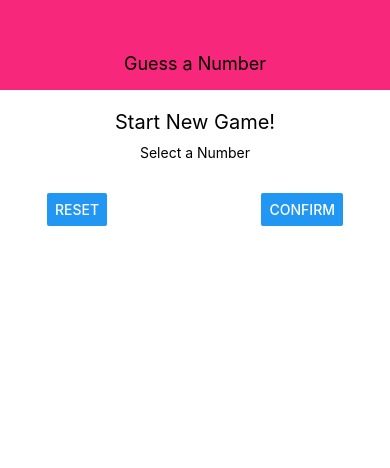
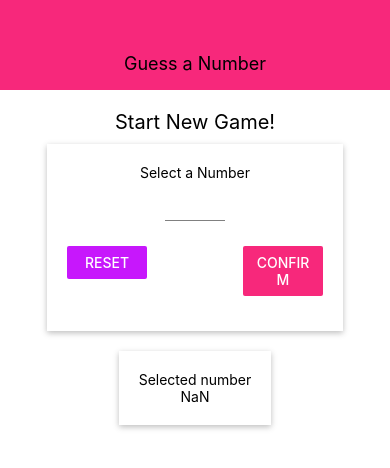
Before and after one commit to omarijalagania/ReactNativeGame, a React Native app: screen / in a window 390 px wide. Both pictures are taken after a click on the button "CONFIRM". Shown: the top 468 px of the page. Built offline with nearby package versions, Linux system fonts and the light colour scheme.

Commit message:
user input

```diff
--- /dev/null
+++ b/Components/Card.js
@@ -0,0 +1,27 @@
+import React from 'react';
+import {View, StyleSheet, ProgressViewIOSComponent } from 'react-native';
+
+
+const Card = (props) => {
+
+    return(
+        <View style={{...styles.card, ...props.style}}>
+            {props.children}
+        </View>
+    );
+}
+
+const styles = StyleSheet.create({
+    card: {
+        shadowColor: 'black',
+        shadowOffset: {width: 0, height: 2},
+        shadowRadius: 6,
+        shadowOpacity: 0.26,
+        backgroundColor: '#fff',
+        elevation: 8,
+        padding: 20
+    }
+});
+
+
+export default Card;
--- a/Components/Header.js
+++ b/Components/Header.js
@@ -1,5 +1,6 @@
 import React from 'react';
 import { StyleSheet, Text, View } from 'react-native';
+import Colors from './constants/Colors';
 
 const Header = (props) => {
   return (
@@ -14,7 +15,7 @@ const styles = StyleSheet.create({
         width: '100%',
         height: 90,
         paddingTop: 36,
-        backgroundColor: '#f7287b',
+        backgroundColor: Colors.primary,
         alignItems: 'center',
         justifyContent: 'center'
     },
--- /dev/null
+++ b/Components/Input.js
@@ -0,0 +1,18 @@
+import React from 'react';
+import { TextInput, StyleSheet } from 'react-native';
+
+
+const Input = props => {
+    return <TextInput {...props} style={{...styles.input, ...props.style}}/>
+};
+
+const styles = StyleSheet.create({
+    input: {
+        height: 30,
+        borderBottomColor: 'grey',
+        borderBottomWidth: 1,
+        marginVertical: 10
+    }
+});
+
+export default Input;
--- /dev/null
+++ b/Components/constants/Colors.js
@@ -0,0 +1,4 @@
+export default {
+    primary: '#f7287b',
+    secondary: '#c717fc'
+}
--- a/Components/screens/StartGameScreen.js
+++ b/Components/screens/StartGameScreen.js
@@ -1,21 +1,70 @@
-import React from 'react';
+import React, {useState} from 'react';
 
-import { View, StyleSheet, Text, TextInput,Button } from 'react-native';
+import { View, StyleSheet, Text, TouchableWithoutFeedback, Keyboard, Button, Alert } from 'react-native';
 
+import Card from '../../Components/Card';
+import Colors from '../constants/Colors';
+import Input from '../Input';
 
 const StartGameScreen = (props) => {
+
+    const [userInput, setUserInput] = useState('');
+    const [confirmed, setConfirmed] = useState(false);
+    const [inputNumber, setInputNumber] = useState();
+
+    const inputHandler = inputText => {
+        setUserInput(inputText.replace(/[^0-9]/g, ''))
+    };
+
+    const inputResetHandler = () => {
+        setUserInput('');
+        setConfirmed(false);
+    }
+
+    const inputConfirmHandler = () => {
+        const choosenNumber = parseInt(userInput);
+
+        if(isNaN(choosenNumber) || choosenNumber <= 0 || choosenNumber > 99) {
+            Alert.alert('Invalid number!', 'must be between 1 - 99', [{text: 'Okay', style: 'destructive', onPress: inputResetHandler}])
+        }
+
+        setConfirmed(true);
+        setUserInput('');
+        setInputNumber(choosenNumber);
+    }
+
+        let confirmedNumber;
+
+        if(confirmed) {
+            confirmedNumber =
+            <Card style={styles.confirm}>
+                <Text>Selected number</Text>
+                <View style={styles.confirmNumber}>
+                    <Text>{inputNumber}</Text>
+                </View>
+            </Card>
+        }
     return(
-        <View style={styles.screen}>
-            <Text style={styles.title}>Start New Game!</Text>
-            <View style={styles.inputContainer}>
-                <Text>Select a Number</Text>
-                <TextInput />
-                <View style={styles.buttonContainer}>
-                    <Button title="Reset" onPress={() => {}}/>
-                    <Button title="Confirm" onPress={() => {}}/>
-                </View>
+        <TouchableWithoutFeedback onPress={() => {Keyboard.dismiss()}}>
+            <View style={styles.screen}>
+                <Text style={styles.title}>Start New Game!</Text>
+                <Card style={styles.inputContainer}>
+                    <Text>Select a Number</Text>
+                    <Input style={styles.input}
+                    keyboardType="number-pad"
+                    maxLength={2}
+                    blurOnSubmit
+                    onChangeText={inputHandler}
+                    value={userInput}
+                    />
+                    <View style={styles.buttonContainer}>
+                        <View style={styles.btn}><Button color={Colors.secondary} title="Reset" onPress={inputResetHandler}/></View>
+                        <View style={styles.btn}><Button color={Colors.primary} title="Confirm" onPress={inputConfirmHandler}/></View>
+                    </View>
+                </Card>
+                {confirmedNumber}
             </View>
-        </View>
+        </TouchableWithoutFeedback>
     )
 }
 
@@ -34,7 +83,7 @@ const styles = StyleSheet.create({
     inputContainer:{
         width: 300,
         maxWidth: '80%',
-        alignItems: 'center'
+        alignItems: 'center',
     },
 
     buttonContainer:{
@@ -42,6 +91,19 @@ const styles = StyleSheet.create({
         width: '100%',
         justifyContent: 'space-between',
         paddingVertical: 15
+    },
+    btn: {
+        width: 80,
+    },
+    input: {
+        width: 60,
+        textAlign: 'center',
+    },
+    confirm: {
+        marginTop: 20
+    },
+    confirmNumber: {
+        alignItems: 'center'
     }
 
 })
```
Also changed, not shown: Components/NumberContainer.js (added, +30 -0 lines).
